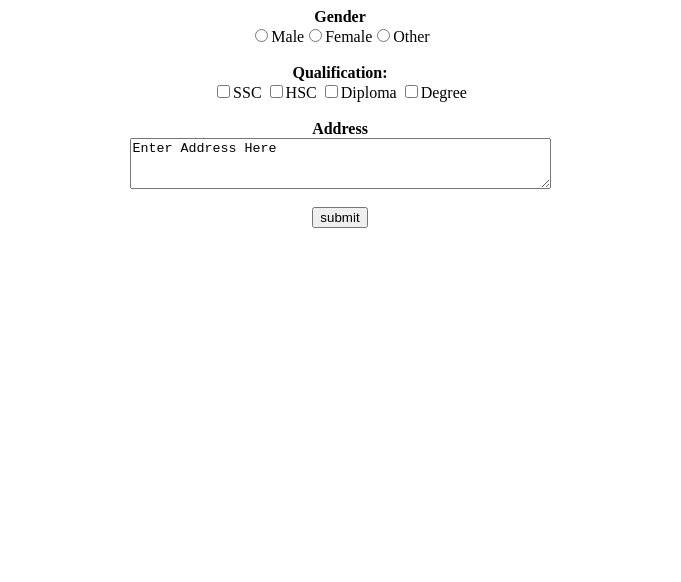
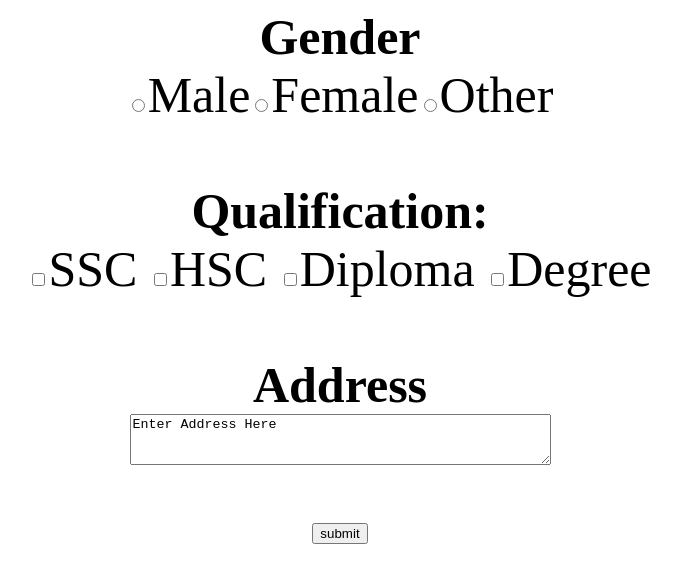
Before and after one commit to prathameshlonare/miniwebsite, a plain HTML site: page nextpage.html in a window 1280 px wide. Shown: the whole page, without its empty margins (300-981 px from the left). Drawn offline with Linux system fonts and the light colour scheme.

Commit message:
Update nextpage.html

```diff
--- a/nextpage.html
+++ b/nextpage.html
@@ -2,7 +2,7 @@
 <head>
     <title>details</title>
 </head>
-<body align="center">
+<body align="center" style="font-size: 50px;">
 <b>Gender</b> <br> <input type="radio" name="gender">Male<input type="radio" name="gender">Female<input type="radio" name="gender">Other<br> <br>
 
 
```
